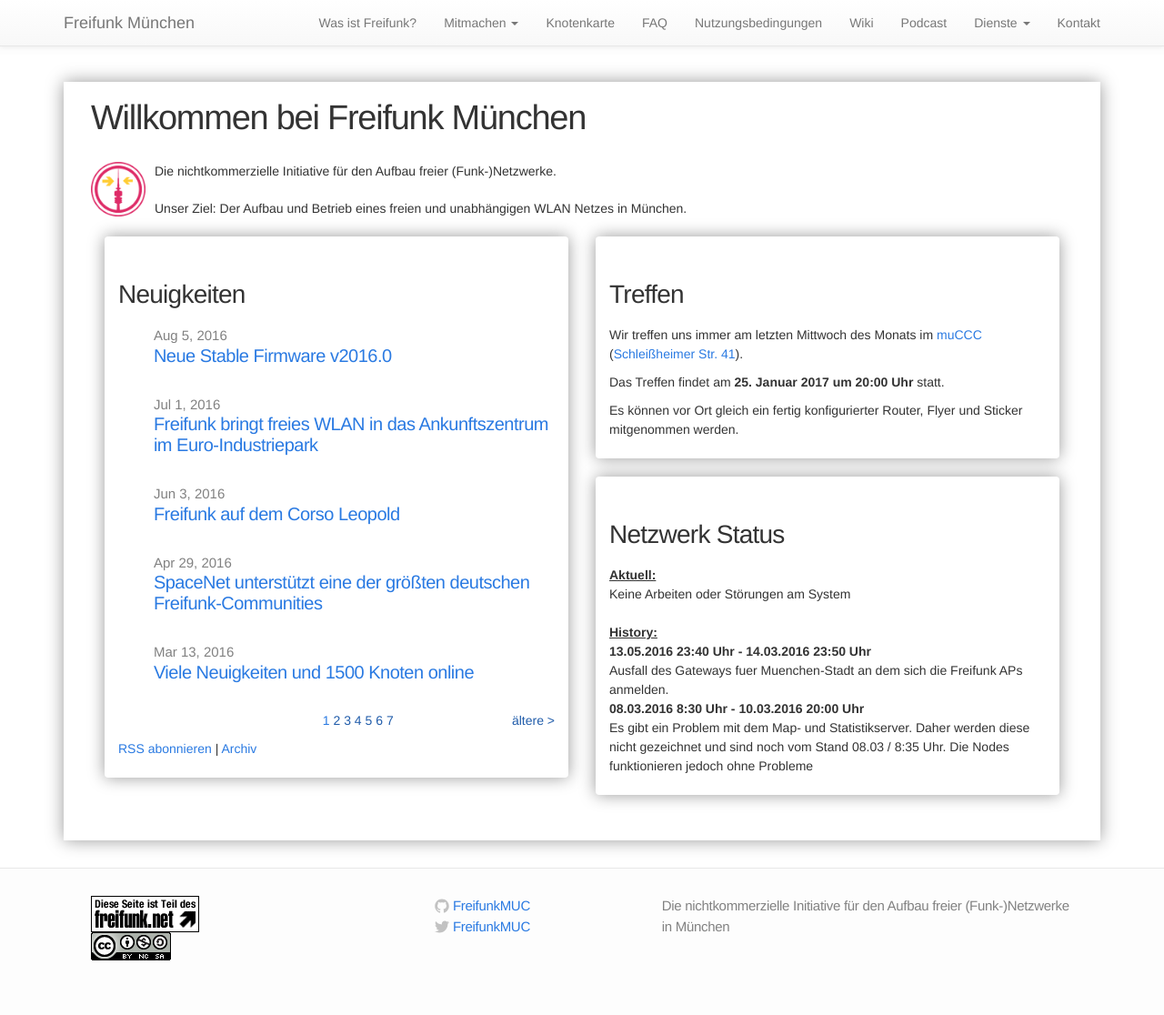
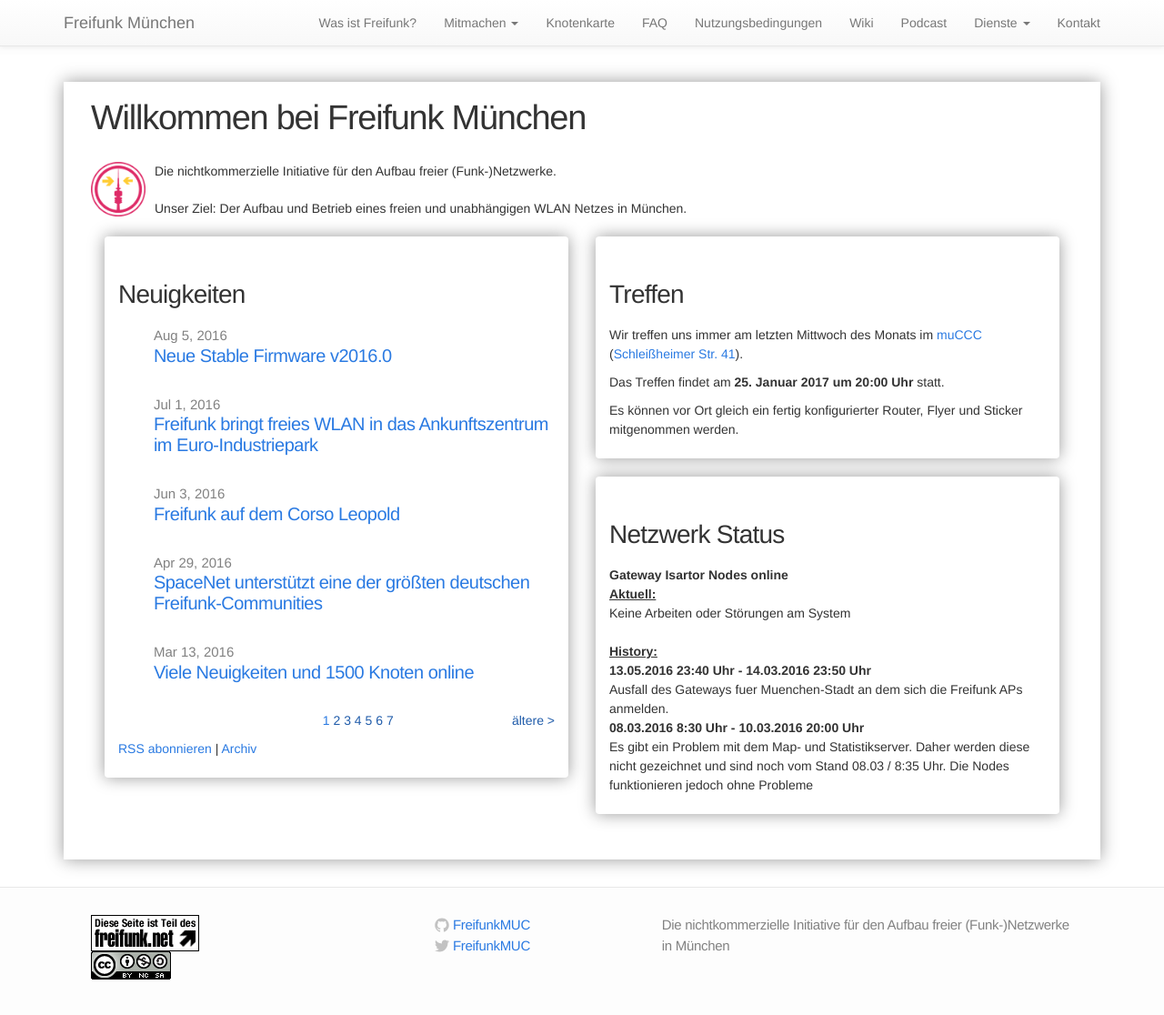
Before and after one commit to freifunkMUC/freifunkmuc.github.io, a Jekyll site: the page built from index.md, in a window 1280 px wide and 1132 px high. Shown: the top 1116 px of the window at 91% size. Built offline with Jekyll 4.4.1, drawn with Linux system fonts in a browser that asks for light colours; part of the change alters nothing that is shown.

Commit message:
hacky gateway status example

```diff
--- /dev/null
+++ b/_includes/gateway-status.html
@@ -0,0 +1,82 @@
+<style>
+    #isartor_status {
+        font-weight: bold;
+    }
+
+    .ok {
+        color: green;
+    }
+
+    .warning {
+        color: orange;
+    }
+
+    .critical {
+        color: red;
+    }
+</style>
+
+<script>
+
+    var base_url = 'https://sendlingertor.ffmuc.net/prometheus/api/v1/query?query=';
+
+    var meshnodes_online_total = 'meshnodes_online_total{instance="isartor.ffmuc.net:80",job="hopglass"}';
+    var meshnodes_total = 'meshnodes_total{instance="isartor.ffmuc.net:80",job="hopglass"}';
+
+    function defer(method) {
+        if (window.jQuery)
+            method();
+        else
+            setTimeout(function () {
+                defer(method)
+            }, 50);
+    }
+    function extract_value(data) {
+        return data.data.result[0].value[1]
+    }
+
+    function get_prometheus_value(query, callback) {
+        //console.log("url: " + encodeURI( base_url + query));
+
+        $.ajax({
+            type: 'GET',
+            url: encodeURI(base_url + query),
+            success: function (data) {
+                callback(extract_value(data));
+            }
+        })
+
+    }
+    defer(function () {
+
+
+        function update_status() {
+            get_prometheus_value(meshnodes_online_total, function (online) {
+
+                get_prometheus_value(meshnodes_total, function (total) {
+                    $('.status').text(online + " / " + total);
+
+                    var ratio = online / total;
+
+                    $('#isartor_status').removeClass();
+
+                    if (ratio > 0.75) {
+                        $('#isartor_status').addClass("ok");
+                    }
+                    else if (ratio > 0.5) {
+                        $('#isartor_status').addClass("warning");
+                    } else {
+                        $('#isartor_status').addClass("critical");
+                    }
+                });
+            });
+        }
+
+        update_status();
+        setTimeout(update_status, 10000);
+    });
+</script>
+
+<div id="isartor_status">
+    Gateway Isartor <span class="status"></span> Nodes online
+</div>
--- a/_includes/network-status.md
+++ b/_includes/network-status.md
@@ -1,4 +1,6 @@
 ## Netzwerk Status
+{% include gateway-status.html %}
+
 <u><b>Aktuell:</b></u>
 <br>Keine Arbeiten oder Störungen am System
 <br>
```
